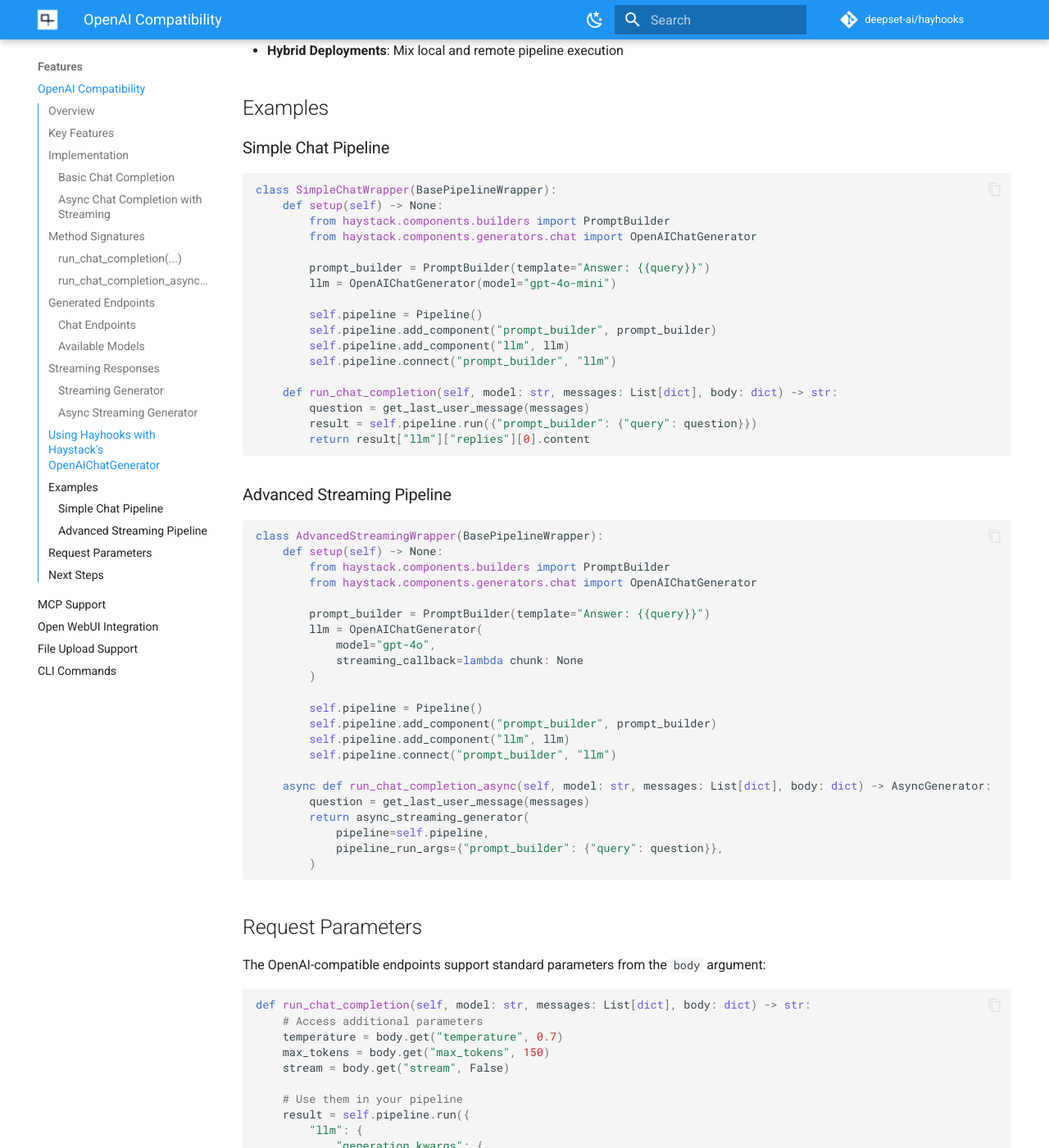
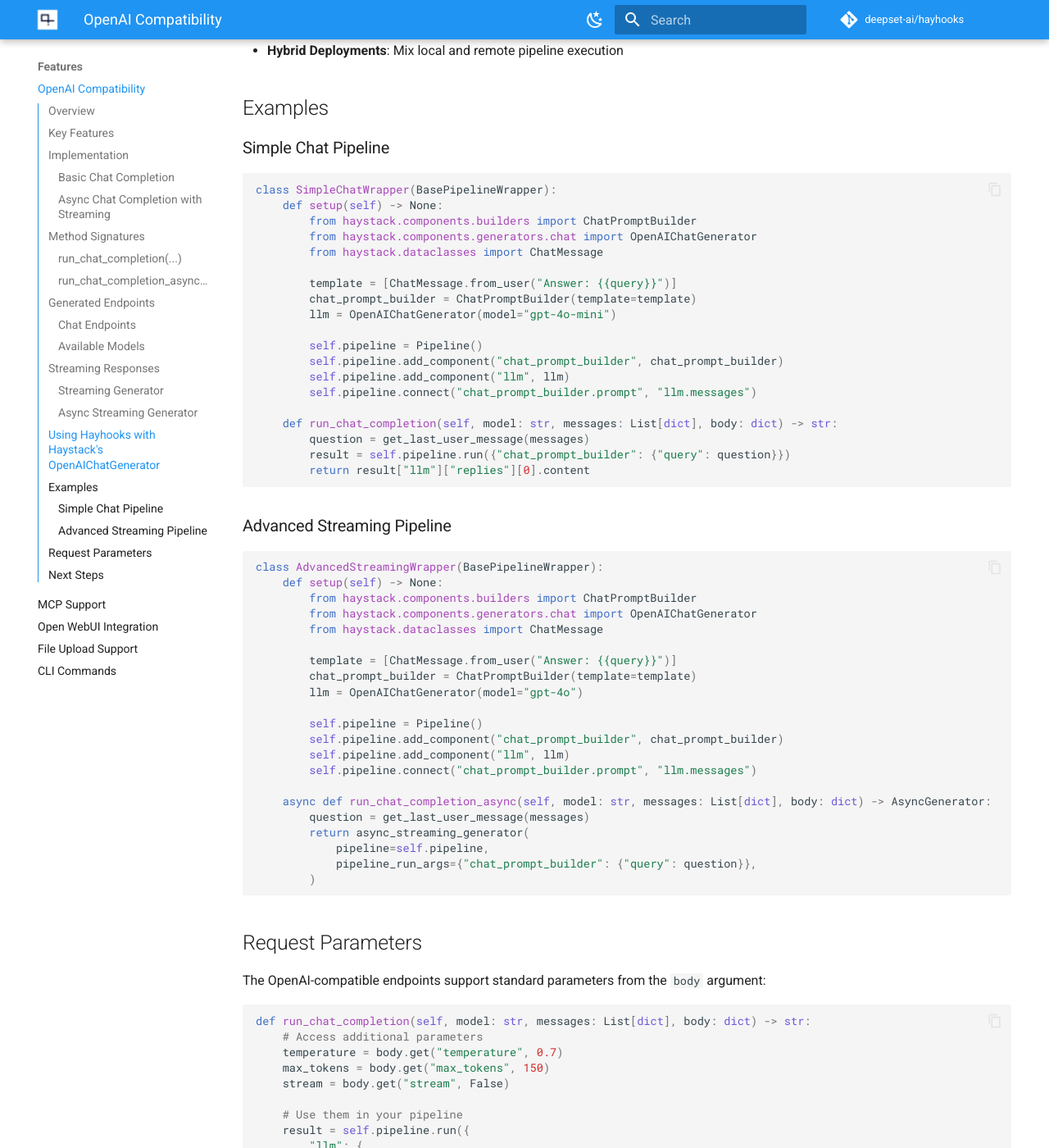
Before and after one commit to deepset-ai/hayhooks, an MkDocs documentation site: the page built from docs/features/openai-compatibility.md, in a window 1280 px wide and 1400 px high, scrolled down 4372 px. Shown: the whole window at 82% size. Built offline with MkDocs 1.6.1 and Material for MkDocs 9.7.7, drawn with Linux system fonts in a browser that asks for light colours; comment, search, counter and statistics services are not loaded; the version menu is left out.

Commit message:
fix examples

````diff
--- a/docs/features/openai-compatibility.md
+++ b/docs/features/openai-compatibility.md
@@ -201,20 +201,22 @@
 ```python
 class SimpleChatWrapper(BasePipelineWrapper):
     def setup(self) -> None:
-        from haystack.components.builders import PromptBuilder
+        from haystack.components.builders import ChatPromptBuilder
         from haystack.components.generators.chat import OpenAIChatGenerator
+        from haystack.dataclasses import ChatMessage
 
-        prompt_builder = PromptBuilder(template="Answer: {{query}}")
+        template = [ChatMessage.from_user("Answer: {{query}}")]
+        chat_prompt_builder = ChatPromptBuilder(template=template)
         llm = OpenAIChatGenerator(model="gpt-4o-mini")
 
         self.pipeline = Pipeline()
-        self.pipeline.add_component("prompt_builder", prompt_builder)
+        self.pipeline.add_component("chat_prompt_builder", chat_prompt_builder)
         self.pipeline.add_component("llm", llm)
-        self.pipeline.connect("prompt_builder", "llm")
+        self.pipeline.connect("chat_prompt_builder.prompt", "llm.messages")
 
     def run_chat_completion(self, model: str, messages: List[dict], body: dict) -> str:
         question = get_last_user_message(messages)
-        result = self.pipeline.run({"prompt_builder": {"query": question}})
+        result = self.pipeline.run({"chat_prompt_builder": {"query": question}})
         return result["llm"]["replies"][0].content
 ```
 
@@ -223,25 +225,24 @@
 ```python
 class AdvancedStreamingWrapper(BasePipelineWrapper):
     def setup(self) -> None:
-        from haystack.components.builders import PromptBuilder
+        from haystack.components.builders import ChatPromptBuilder
         from haystack.components.generators.chat import OpenAIChatGenerator
+        from haystack.dataclasses import ChatMessage
 
-        prompt_builder = PromptBuilder(template="Answer: {{query}}")
-        llm = OpenAIChatGenerator(
-            model="gpt-4o",
-            streaming_callback=lambda chunk: None
-        )
+        template = [ChatMessage.from_user("Answer: {{query}}")]
+        chat_prompt_builder = ChatPromptBuilder(template=template)
+        llm = OpenAIChatGenerator(model="gpt-4o")
 
         self.pipeline = Pipeline()
-        self.pipeline.add_component("prompt_builder", prompt_builder)
+        self.pipeline.add_component("chat_prompt_builder", chat_prompt_builder)
         self.pipeline.add_component("llm", llm)
-        self.pipeline.connect("prompt_builder", "llm")
+        self.pipeline.connect("chat_prompt_builder.prompt", "llm.messages")
 
     async def run_chat_completion_async(self, model: str, messages: List[dict], body: dict) -> AsyncGenerator:
         question = get_last_user_message(messages)
         return async_streaming_generator(
             pipeline=self.pipeline,
-            pipeline_run_args={"prompt_builder": {"query": question}},
+            pipeline_run_args={"chat_prompt_builder": {"query": question}},
         )
 ```
 
````
Also changed, not shown: docs/features/openwebui-integration.md (+16 -13 lines).
